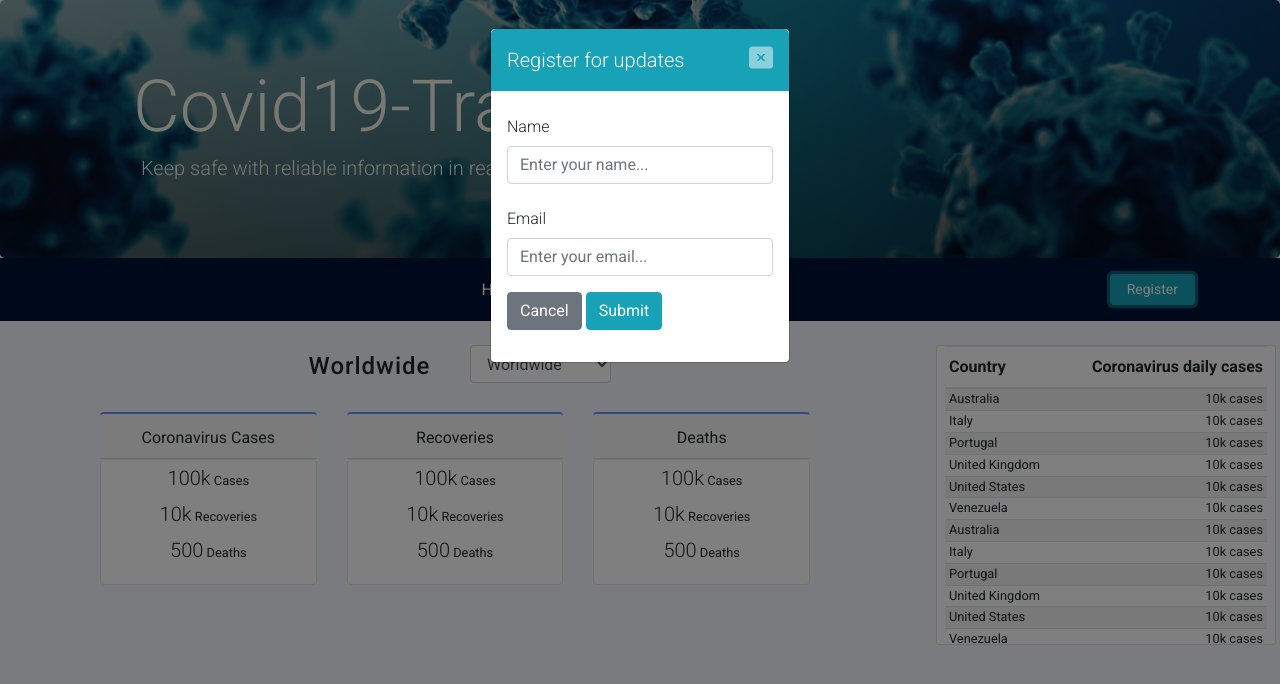
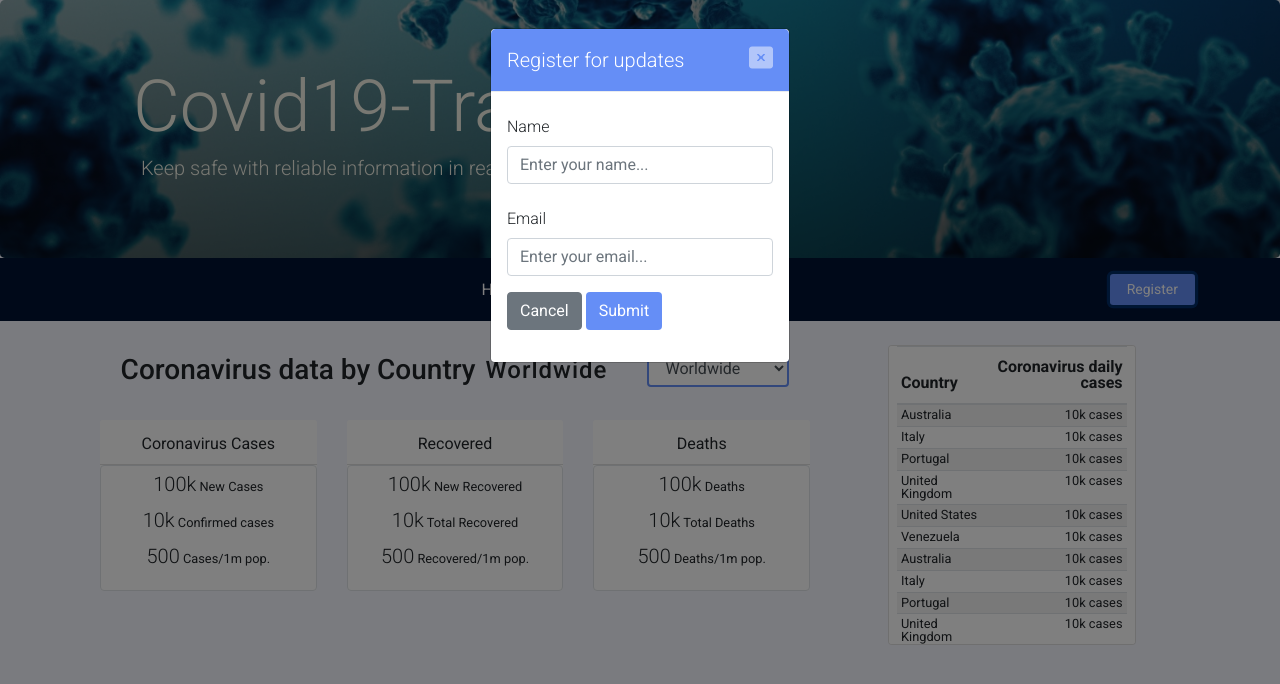
Before and after one commit to ZaidaMM/covid19-tracker, a website: page index.html in a window 1280 px wide. Both pictures are taken after a click on the button "Register". Drawn offline with nearby package versions, Linux system fonts and the light colour scheme.

Commit message:
Added title to stats cards. Updated colors

```diff
--- a/css/styles.scss
+++ b/css/styles.scss
@@ -3,6 +3,7 @@ $color-secondary: hsl(223, 89%, 68%);
 $color-header: hsl(60, 28%, 92%);
 $color-pale: hsl(227, 100%, 98%);
 $color-white: hsl(0, 0%, 100%);
+$color-contrast: hsl(16, 100%, 66%);
 
 $body-bg: hsl(60, 28%, 92%);
 
@@ -38,9 +39,51 @@ h4 {
 }
 .navbar {
   background-color: $color-primary;
+  .navbar-nav {
+    a.nav-link {
+      &:hover,
+      &:focus,
+      &:active {
+        color: $color-contrast;
+      }
+    }
+  }
+
+  .btn-register {
+    background-color: $color-secondary;
+    color: $color-white;
+    transition: filter 0.2s;
+    &:hover {
+      filter: brightness(80%);
+    }
+  }
+}
+.modal-content {
+  .modal-header {
+    background-color: $color-secondary;
+  }
+  .modal-body {
+    .form-group {
+      .btn-register {
+        background-color: $color-secondary;
+        color: $color-white;
+        transition: filter 0.2s;
+        &:hover {
+          filter: brightness(80%);
+        }
+      }
+    }
+  }
+}
+form {
+  #selectCountry {
+    border: 2px solid $color-secondary;
+  }
 }
 .stats-card {
-  border-top: 2px solid $color-secondary;
+  .card-header {
+    background-color: $color-white;
+  }
 }
 .table-card {
   max-height: 300px;
--- a/index.html
+++ b/index.html
@@ -67,7 +67,7 @@
         </div>
         <div class="navbar-text ml-3">
           <button
-            class="btn btn-info btn-sm px-3"
+            class="btn btn-sm px-3 btn-register"
             type="button"
             data-toggle="modal"
             data-target="#registerForm"
@@ -80,7 +80,7 @@
     <div class="modal fade" id="registerForm" role="dialog">
       <div class="modal-dialog modal-sm" role="document">
         <div class="modal-content">
-          <div class="modal-header bg-info text-white">
+          <div class="modal-header text-white">
             <h5 class="modal-title lead" id="registerFormLabel">
               Register for updates
             </h5>
@@ -118,7 +118,7 @@
                 >
                   Cancel
                 </button>
-                <button class="btn btn-info" type="submit">Submit</button>
+                <button class="btn btn-register" type="submit">Submit</button>
               </div>
             </form>
           </div>
@@ -128,7 +128,8 @@
     <div class="container d-md-flex d-row mt-3 mt-md-4">
       <div class="col-md-8 mr-md-5">
         <div class="row row-content justify-content-center">
-          <form px-2>
+          <h3 class="py-2">Coronavirus data by Country</h3>
+          <form class="py-1">
             <div class="form-group row">
               <label
                 for="selectCountry"
@@ -160,21 +161,29 @@
                 <strong><small>Coronavirus Cases</small></strong>
               </p>
               <div class="card-content p-2 text-center border rounded">
-                <p class="small"><span class="lead">100k</span> Cases</p>
-                <p class="small"><span class="lead">10k</span> Recoveries</p>
-                <p class="small"><span class="lead">500</span> Deaths</p>
+                <p class="small"><span class="lead">100k</span> New Cases</p>
+                <p class="small">
+                  <span class="lead">10k</span> Confirmed cases
+                </p>
+                <p class="small"><span class="lead">500</span> Cases/1m pop.</p>
               </div>
             </div>
           </div>
           <div class="col-md-4">
             <div class="stats-card bg-white mb-2 mb-md-0 rounded">
               <p class="lead card-header text-center">
-                <strong><small>Recoveries</small></strong>
+                <strong><small>Recovered</small></strong>
               </p>
               <div class="card-content p-2 text-center border rounded">
-                <p class="small"><span class="lead">100k</span> Cases</p>
-                <p class="small"><span class="lead">10k</span> Recoveries</p>
-                <p class="small"><span class="lead">500</span> Deaths</p>
+                <p class="small">
+                  <span class="lead">100k</span> New Recovered
+                </p>
+                <p class="small">
+                  <span class="lead">10k</span> Total Recovered
+                </p>
+                <p class="small">
+                  <span class="lead">500</span> Recovered/1m pop.
+                </p>
               </div>
             </div>
           </div>
@@ -184,15 +193,17 @@
                 <strong><small>Deaths</small></strong>
               </p>
               <div class="card-content p-2 text-center border rounded">
-                <p class="small"><span class="lead">100k</span> Cases</p>
-                <p class="small"><span class="lead">10k</span> Recoveries</p>
-                <p class="small"><span class="lead">500</span> Deaths</p>
+                <p class="small"><span class="lead">100k</span> Deaths</p>
+                <p class="small"><span class="lead">10k</span> Total Deaths</p>
+                <p class="small">
+                  <span class="lead">500</span> Deaths/1m pop.
+                </p>
               </div>
             </div>
           </div>
         </div>
       </div>
-      <div class="col-md-4 mt-3 mt-md-0 ml-md-5">
+      <div class="col-md-3 mt-3 mt-md-0">
         <div class="card table-card px-2">
           <table class="table table-striped table-hover">
             <thead>
```
Also changed, not shown: css/styles.css, dist/css/styles.min.css, 1 other file.
